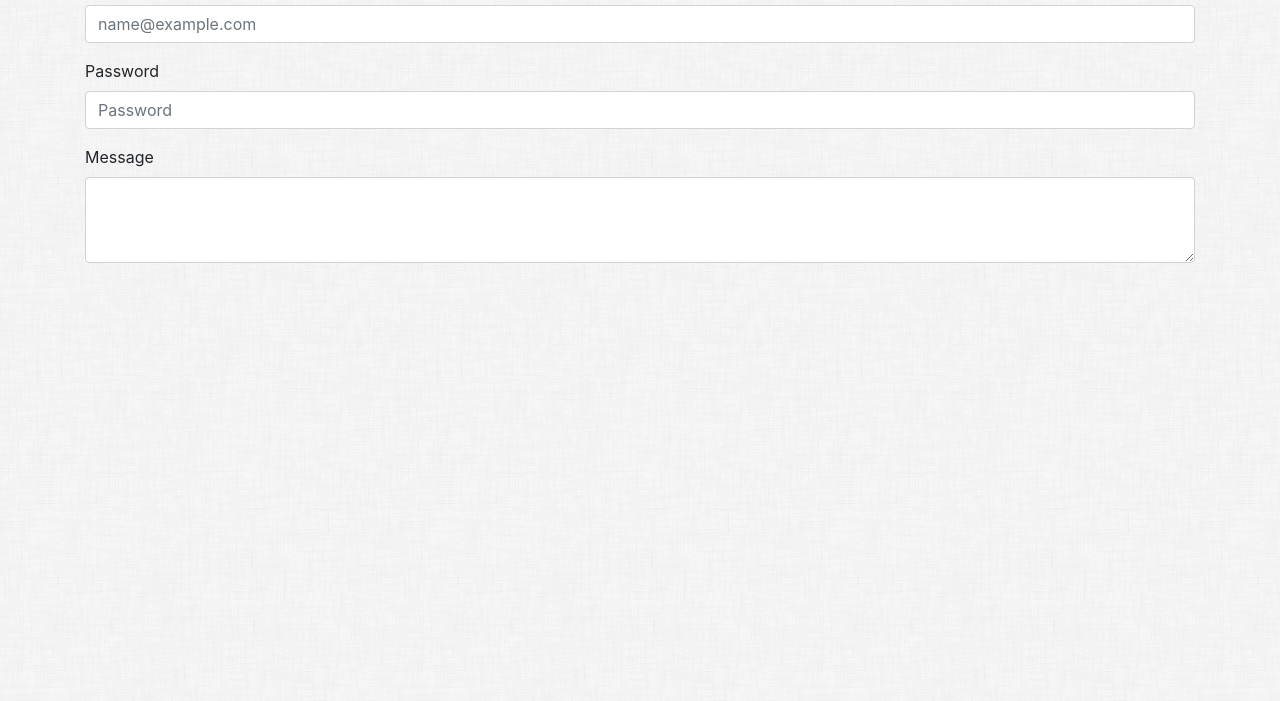
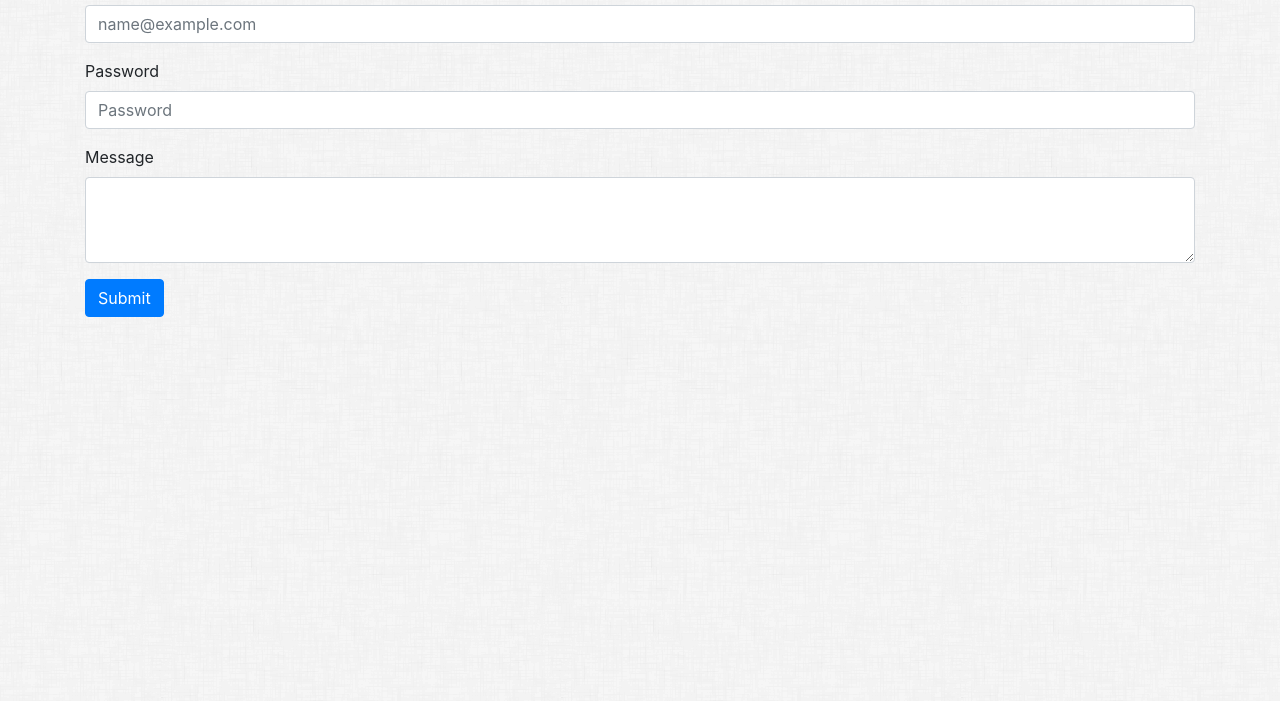
Before and after one commit to SecureCap/Bootstrap-Portfolio, a plain HTML site: page BS-port/contact.html in a window 1280 px wide. Shown: the part 99-800 px from the top of the page. Drawn offline with nearby package versions, Linux system fonts and the light colour scheme.

Commit message:
added submit button to contact page

```diff
--- a/BS-port/contact.html
+++ b/BS-port/contact.html
@@ -70,6 +70,11 @@
                                   </form>
                       </div>
                   </div>
+                  <div class= "row">
+                    <div class= "col-md-1">
+                        <input class="btn btn-primary" type="submit" value="Submit">
+                    </div>
+                  </div>
               </div>
 
               <footer class="footnote">
```
